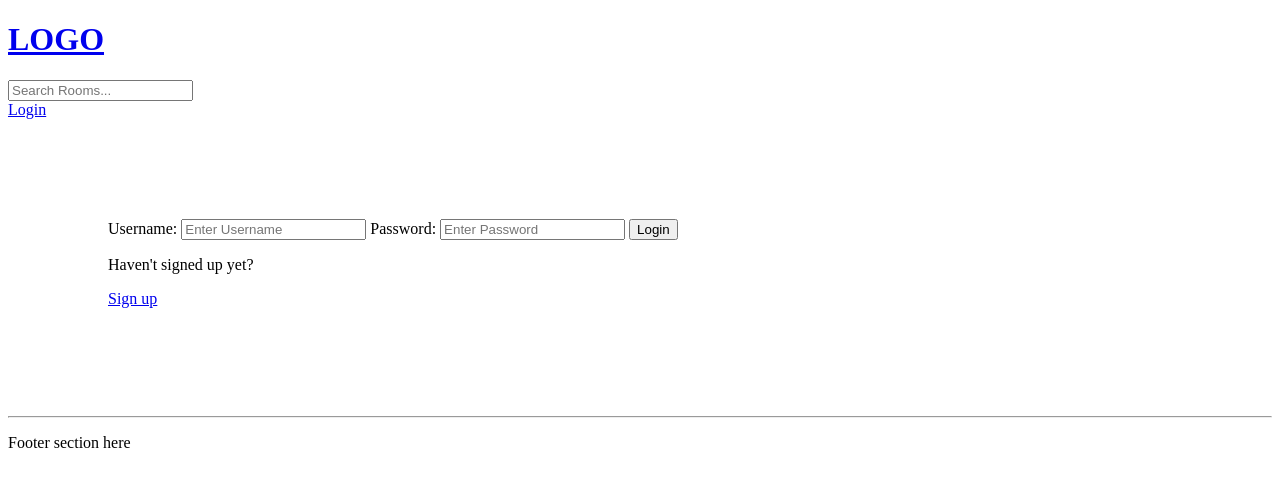
After one commit to shahSpider/study_discord, a Django app: page /login/ in a window 1280 px wide. The commit adds this page. Shown: the top 487 px of the page. Run offline with Django 5.2, Linux system fonts and the light colour scheme.

Commit message:
feat: add user login, logout & register & apply user restrictions

```diff
--- a/core/templates/core/home.html
+++ b/core/templates/core/home.html
@@ -22,11 +22,15 @@
     <div>
         <div>
             <h5>{{room_count}} rooms available</h5>
-            <a href="{% url 'core:create-room' %}">Create Room</a><br><br>
+            {% if request.user.is_authenticated %}
+                <a href="{% url 'core:create-room' %}">Create Room</a><br><br>
+            {% endif %}
             {% for room in rooms %}
                 <div>
+                    {% if request.user == room.host %}
                     <a href="{% url 'core:update-room' room.id %}">Edit</a>
                     <a href="{% url 'core:delete-room' room.id %}">Delete</a>
+                    {% endif %}
                     <br>
                     <span>@{{room.host}}</span>
                     <h5>{{room.id}} -- <a href="{% url 'core:room' room.id %}">{{room.name}}</a></h5>
--- /dev/null
+++ b/core/templates/core/login_register.html
@@ -0,0 +1,34 @@
+{% extends 'base.html' %}
+
+{% block content %}
+
+{% if page == 'login' %}
+    <div>
+        <form method="POST" action="">
+            {% csrf_token %}
+            <label for="username">Username:</label>
+            <input type="text" name="username" placeholder="Enter Username"/>
+
+            <label for="password">Password:</label>
+            <input type="password" name="password" placeholder="Enter Password"/>
+
+            <input type="submit" value="Login" />
+        </form>
+
+        <p>Haven't signed up yet?</p>
+        <a href="{% url 'core:register' %}">Sign up</a>
+    </div>
+
+{% else %}
+    <div>
+        <form method="POST" action="">
+            {% csrf_token %}
+            {{form.as_p}}
+            <input type="submit" value="Register" />
+        </form>
+        <p>Already signed up?</p>
+        <a href="{% url 'core:login' %}">Login</a>
+    </div>
+{% endif %}
+
+{% endblock content %}
--- a/core/urls.py
+++ b/core/urls.py
@@ -4,6 +4,9 @@ from . import views
 app_name = "core"
 
 urlpatterns = [
+    path('register/', views.register_user, name='register'),
+    path('login/', views.login_view, name='login'),
+    path('logout/', views.logout_view, name='logout'),
     path('', views.home, name='home'),
     path('room/<str:pk>/', views.room, name='room'),
     path('create-room/', views.create_room, name='create-room'),
--- a/core/views.py
+++ b/core/views.py
@@ -1,7 +1,54 @@
 from django.shortcuts import render, redirect
+from django.http import HttpResponse
+from django.contrib.auth.models import User
+from django.contrib.auth import authenticate, login, logout
+from django.contrib.auth.forms import UserCreationForm
+from django.contrib.auth.decorators import login_required
+from django.contrib import messages
 from .models import Room, Topic
 from .forms import RoomForm
 from django.db.models import Q
+
+def login_view(request):
+    page = 'login'
+    if request.user.is_authenticated:
+        return redirect('core:home')
+
+    if request.method == 'POST':
+        username = request.POST.get('username').lower()
+        password = request.POST.get('password')
+
+        try:
+            user = User.objects.get(username=username)
+        except:
+            messages.error(request, 'User does not exist')
+        user = authenticate(request, username=username, password=password)
+        if user is not None:
+            login(request, user)
+            return redirect('core:home')
+        else:
+            messages.error(request, 'Username or Password are incorrect')
+    context = {'page': page}
+    return render(request, 'core/login_register.html', context)
+
+def logout_view(request):
+    logout(request)
+    return redirect('core:home')
+
+def register_user(request):
+    form = UserCreationForm
+    if request.method == 'POST':
+        form = UserCreationForm(request.POST)
+        if form.is_valid():
+            user = form.save(commit=False)
+            user.username = user.username.lower()
+            user.save()
+            login(request, user)
+            return redirect('core:home')
+        else:
+            messages.error(request, 'An error occurred during registration')
+    context = {'form': form}
+    return render(request, 'core/login_register.html', context)
 
 def home(request):
     q = request.GET.get('q') if request.GET.get('q') is not None else ''
@@ -15,12 +62,12 @@ def home(request):
     context = {"rooms": rooms, 'topics': topics, 'room_count': room_count}
     return render(request, 'core/home.html', context)
 
-
 def room(request, pk):
     room = Room.objects.get(id=pk)
     context = {"room": room}
     return render(request, 'core/room.html', context)
 
+@login_required(login_url='login/')
 def create_room(request):
     form = RoomForm()
     context = {'form': form}
@@ -31,9 +78,14 @@ def create_room(request):
             return redirect('core:home')
     return render(request, 'core/room_form.html', context)
 
+@login_required(login_url='/login/')
 def update_room(request, pk):
     room = Room.objects.get(id=int(pk))
     form = RoomForm(instance=room)
+
+    if request.user != room.host:
+        return HttpResponse("You're not allowed here")
+
     if request.method == "POST":
         form = RoomForm(request.POST, instance=room)
         if form.is_valid():
@@ -43,8 +95,12 @@ def update_room(request, pk):
 
     return render(request, 'core/room_form.html', context)
 
+@login_required(login_url='/login/')
 def delete_room(request, pk):
     room = Room.objects.get(id=int(pk))
+    if not(request.user == room.host or request.user.is_superuser):
+        return HttpResponse("You're not allowed to delete")
+
     if request.method == "POST":
         room.delete()
         return redirect('core:home')
--- a/templates/base.html
+++ b/templates/base.html
@@ -13,9 +13,17 @@
         {% include 'navbar.html' %}
     </div>
 
+
     <div class="content" style="padding: 100px;">
         {% block content %}
         {% endblock content %}
+        {% if messages %}
+            <ul class="messages">
+                {% for message in messages %}
+                    <li>{{ message }}</li>
+                {% endfor %}
+            </ul>
+        {% endif %}
     </div>
 
     <div class="footer">
--- a/templates/navbar.html
+++ b/templates/navbar.html
@@ -5,3 +5,10 @@
 <form method="GET" action="{% url 'core:home' %}">
     <input type="text" name="q" placeholder="Search Rooms..."/>
 </form>
+
+{% if request.user.is_authenticated %}
+    <p>Hello {{request.user.first_name}} {{request.user.last_name}}</p>
+    <a href="{% url 'core:logout' %}">Logout</a>
+{% else %}
+    <a href="{% url 'core:login' %}">Login</a>
+{% endif %}
```
Also changed, not shown: db.sqlite3.
